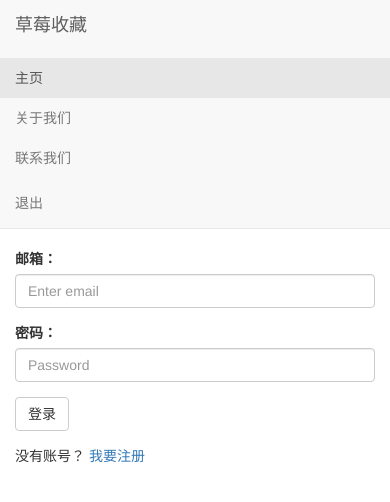
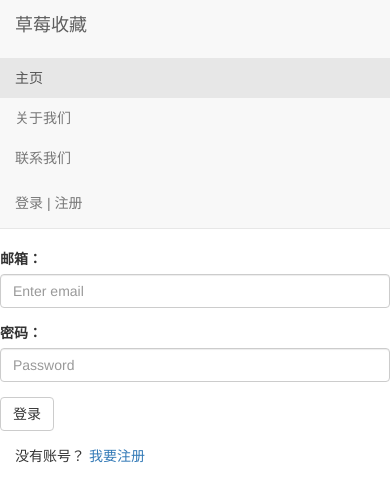
Before and after one commit to halixaoqiu/bookmarkphp, a PHP site: page /login.php in a window 390 px wide. Shown: the top 502 px of the page. Run offline with PHP 8.4, Linux system fonts and the light colour scheme; some libraries are stand-ins or nearby versions.

Commit message:
添加页面布局

```diff
--- a/control/navigation.php
+++ b/control/navigation.php
@@ -1,4 +1,12 @@
 <?php
+
+$is_login = false;
+$nick = "";
+if(isset($_SESSION['isLogin']) && $_SESSION['isLogin']==1){
+	$is_login = true;
+	$nick = trim($_SESSION['nick']);
+}
+
 ?>
 
 <nav class="navbar navbar-default navbar-static-top" role="navigation">
@@ -15,7 +23,15 @@
 		</div>
 		<div>
       		<p class="navbar-text navbar-right">
-	        	<a href="logout.php" class="navbar-link">退出</a>
+      		<?php
+      			if($is_login){
+      				echo "欢迎$nick | ";
+      				echo '<a href="logout.php" class="navbar-link">退出</a>';
+      			}else{
+      				echo '<a href="login.php" class="navbar-link">登录</a> | ';
+      				echo '<a href="register.php" class="navbar-link">注册</a>';
+      			}
+      		?>
 	    	</p>
 	   	</div>
 	</div>
--- a/login.php
+++ b/login.php
@@ -24,6 +24,7 @@
 	<body>
 		<?php include 'control/navigation.php';?>
 		<div class="container">
+			<div class="row">
 				<form class="form-horizontal" role="form" action="action/login.action.php" method="post">
 	  				<div class="form-group">
 	    				<label for="email"  class="col-sm-2 control-label">邮箱：</label>
@@ -43,6 +44,7 @@
 						</div>
 					</div>
 				</form>
+			</div>
 			<div>
 				<span>没有账号？</span>
 				<span><a href="register.php">我要注册</a></span>
```
Also changed, not shown: addbookmark.php (+6 -6 lines), index.php (+13 -3 lines), 2 other files. Lines whose indentation alone changed are shown as unchanged.
